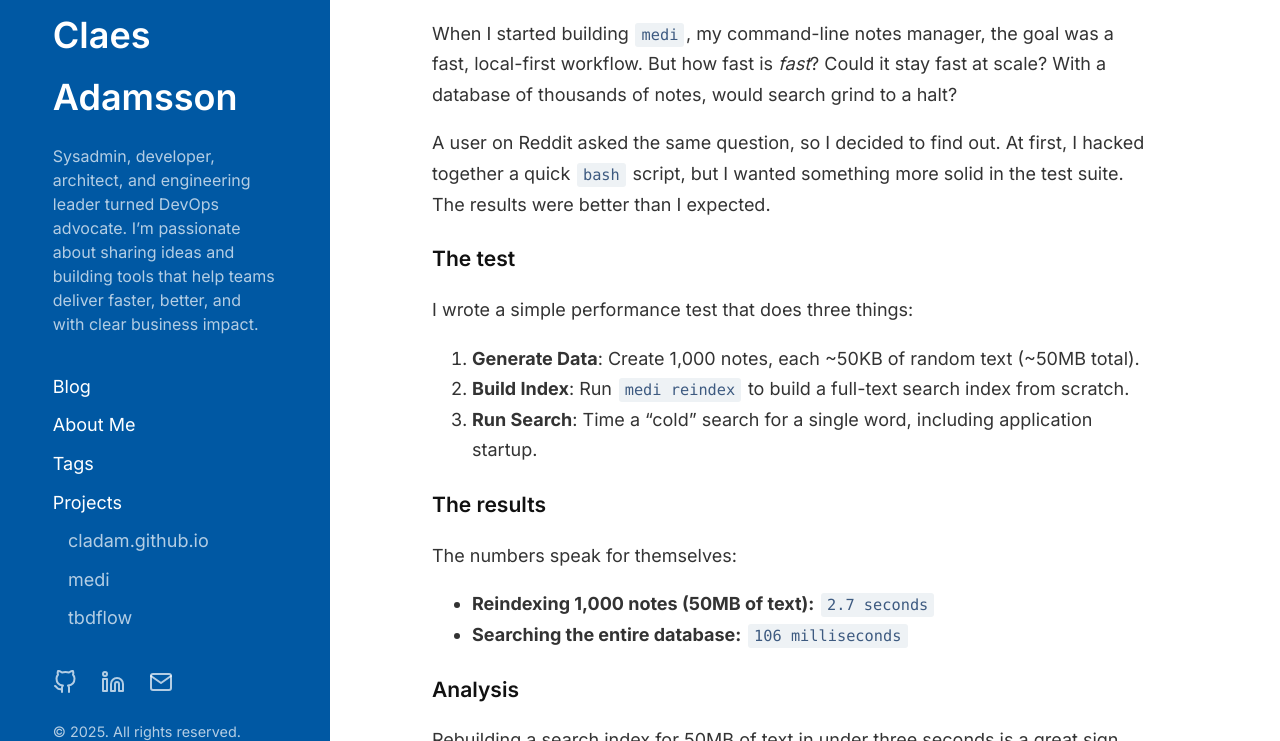
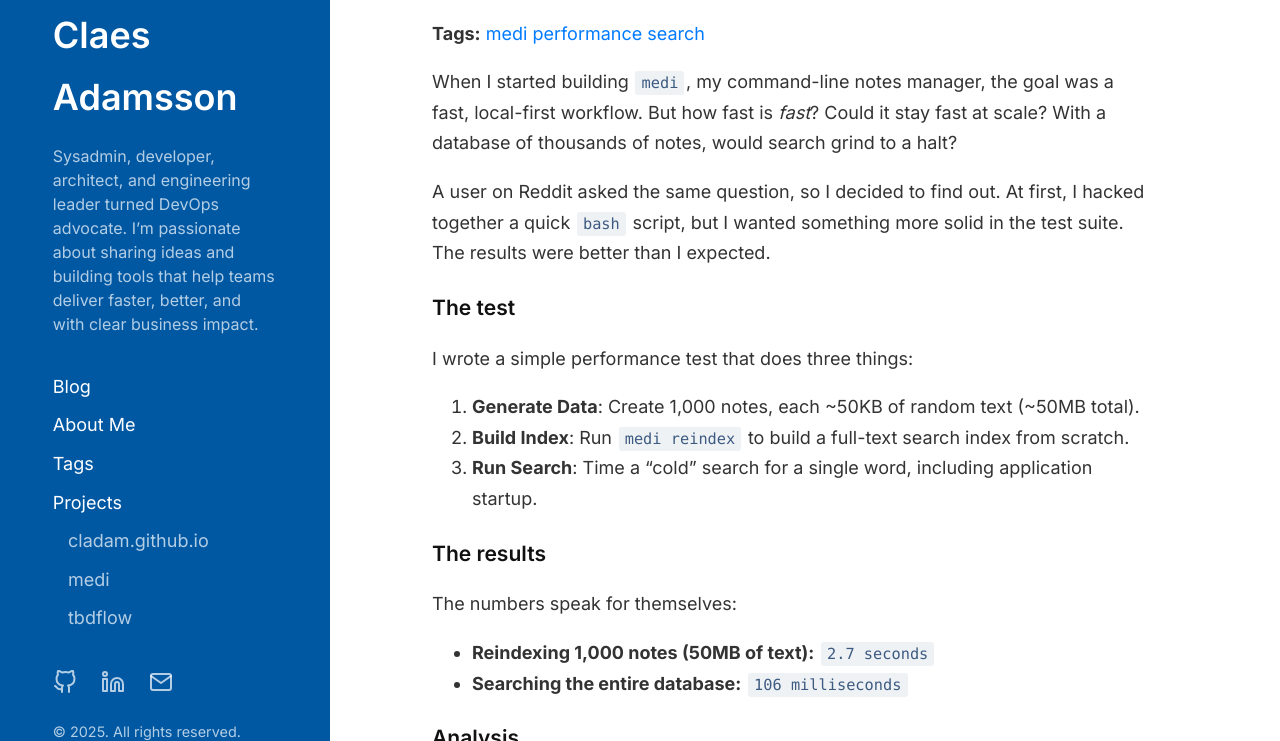
Before and after one commit to cladam/cladam.github.io, a Jekyll site: the page built from _posts/2025-09-06-medi-perf-test.md, in a window 1280 px wide and 900 px high, cut to the strip 159-900 px from the top of the window. Built offline with Jekyll 4.4.1, drawn with Linux system fonts in a browser that asks for light colours.

Commit message:
Add tags to medi performance test post

```diff
--- a/_posts/2025-09-06-medi-perf-test.md
+++ b/_posts/2025-09-06-medi-perf-test.md
@@ -1,6 +1,7 @@
 ---
 layout: post
 title: Blazing fast search
+tags: [medi, performance, search]
 ---
 
 When I started building `medi`, my command-line notes manager, the goal was a fast, local-first workflow. But how fast is _fast_? Could it stay fast at scale? With a database of thousands of notes, would search grind to a halt?
```
